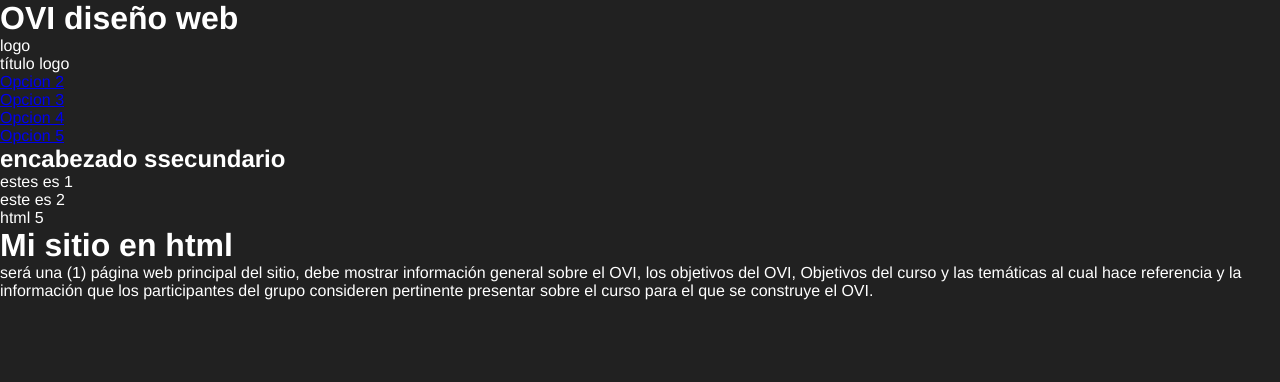
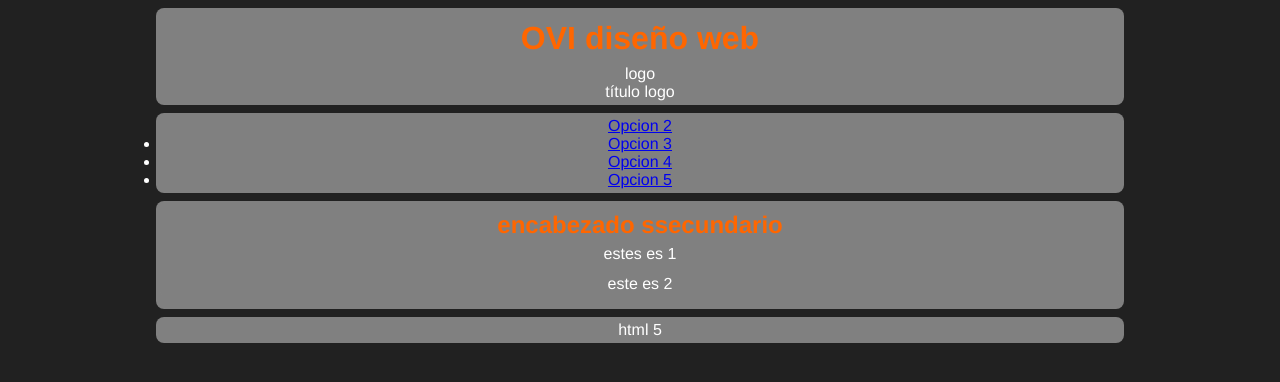
Before and after one commit to fabiancerquera/construccionOVI, a plain HTML site: page inicio.html in a window 1280 px wide. Drawn offline with Linux system fonts and the light colour scheme.

Commit message:
faiver.4
version 4

```diff
--- a/css/estilosfaiver.css
+++ b/css/estilosfaiver.css
@@ -9,3 +9,17 @@ body{
 	color: #FFFFFF;
 	font-size: 1em;
 }
+h1	{
+	color: #f60;
+	margin: 0.25em auto;
+	text-align: center;
+	text-shadow: 5px 5px 10px (255,255,255,0.5);
+}
+header,nav, section, footer{
+	background: #808080;
+	border-radius: 0.5em;
+	margin: 0.5em auto;
+	max-width: 960px;
+	padding: 0.25em;
+	text-align: center;
+}
--- a/inicio.html
+++ b/inicio.html
@@ -8,6 +8,7 @@
 	<meta charset="utf-8">
 	<meta description="sitio web HTML5">
 	<title>Document</title>
+
 </head>
 <body>
 
@@ -28,9 +29,9 @@
 		<!--tag de navegacion -->
 	<nav>
 			<ul>
-				<li>
+
 					<a href="au ">Opcion 2</a>
-				</li>
+
 
 				<li>
 					<a href="#">Opcion 3</a>
@@ -90,11 +91,6 @@
 
 
 
-	<h1>Mi sitio en html	</h1>
-		<p>  será una (1) página web principal del sitio, debe mostrar información general sobre el OVI, los objetivos del OVI, Objetivos del curso y las temáticas al cual hace referencia y la información que los participantes del grupo consideren pertinente presentar sobre el curso para el que se construye el OVI.
-
-
-	 	</p>
 
 
 
```
